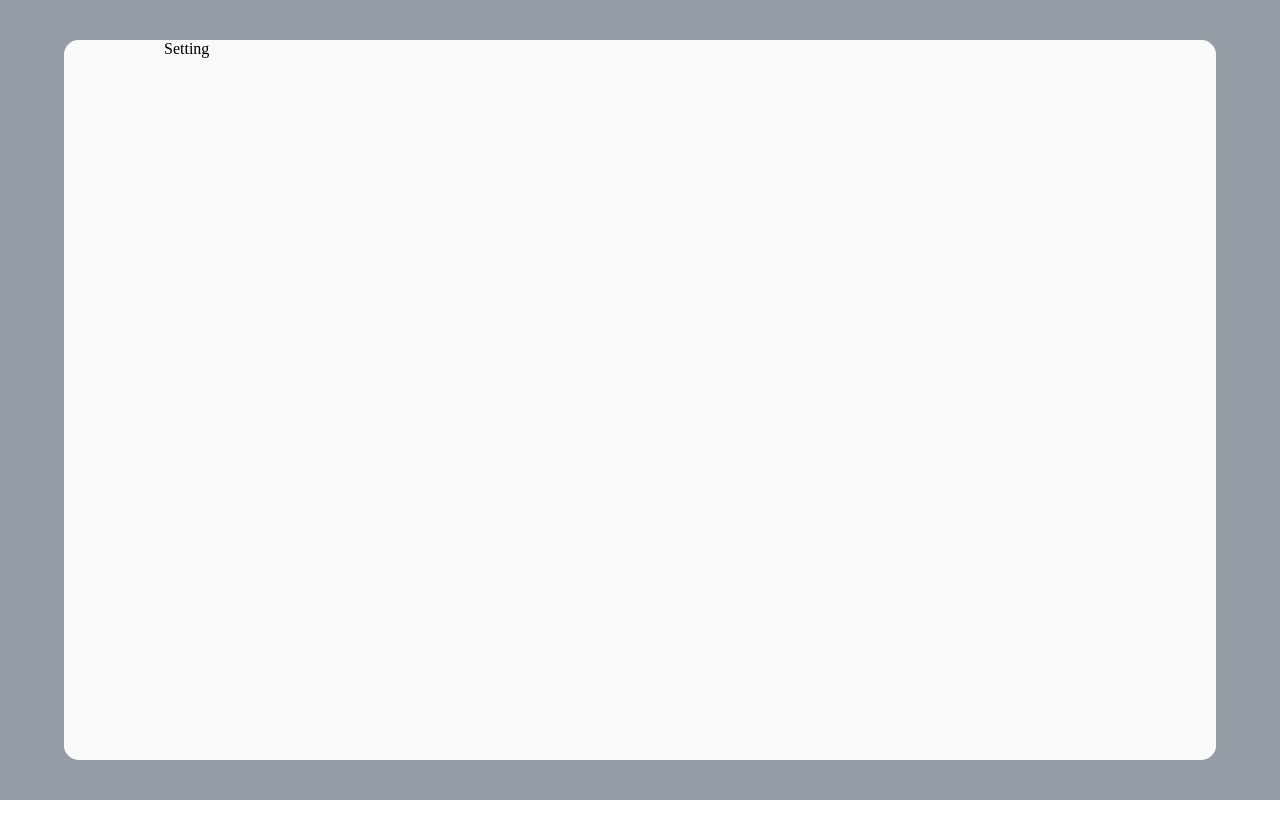
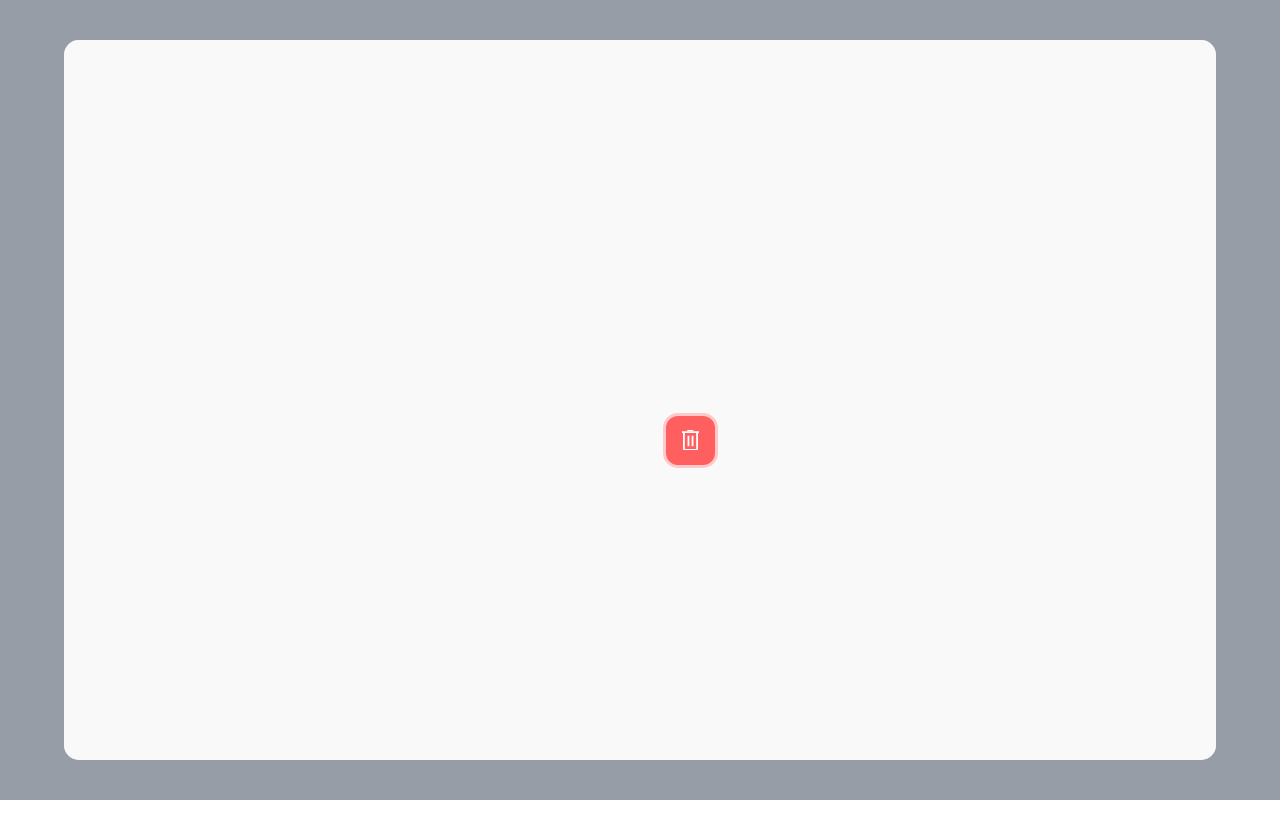
Before and after one commit to hhyufan/miaogu_aichat_frontend, a Vue app: page /Home/Setting in a window 1280 px wide. Before the commit the page ends 800 px from the top, so only its background shows below. Built offline with nearby package versions, Linux system fonts and the light colour scheme.

Commit message:
feat: 删除按钮的前端逻辑

```diff
--- a/src/api/getData.js
+++ b/src/api/getData.js
@@ -21,6 +21,10 @@ export const getChatMsg = (params, Type) => {
     return axios.get(`${baseUrl}/${Type}/messages`, params).then(res => res.data);
 };
 
+export const clearChatMsg = (params, Type) => {
+    return axios.delete(`${baseUrl}/chat/clear`, params).then(res => res.data);
+};
+
 // 获取登录请求信息
 export const login = (username, password) => {
     return axios.post(`${baseUrl}/user/login`, {username, password},  {
--- a/src/views/pages/setting.vue
+++ b/src/views/pages/setting.vue
@@ -1,13 +1,118 @@
 <template>
-    <div class="setting">
-        Setting
-    </div>
+  <div class="button-container">
+    <button class="bin-button" @click="clearChat">
+      <svg class="bin-top" viewBox="0 0 39 7" fill="none" xmlns="http://www.w3.org/2000/svg">
+        <line y1="5" x2="39" y2="5" stroke="white" stroke-width="4"></line>
+        <line x1="12" y1="1.5" x2="26.0357" y2="1.5" stroke="white" stroke-width="3"></line>
+      </svg>
+      <svg class="bin-bottom" viewBox="0 0 33 39" fill="none" xmlns="http://www.w3.org/2000/svg">
+        <mask id="path-1-inside-1_8_19" fill="white">
+          <path d="M0 0H33V35C33 37.2091 31.2091 39 29 39H4C1.79086 39 0 37.2091 0 35V0Z"></path>
+        </mask>
+        <path d="M0 0H33H0ZM37 35C37 39.4183 33.4183 43 29 43H4C-0.418278 43 -4 39.4183 -4 35H4H29H37ZM4 43C-0.418278 43 -4 39.4183 -4 35V0H4V35V43ZM37 0V35C37 39.4183 33.4183 43 29 43V35V0H37Z" fill="white" mask="url(#path-1-inside-1_8_19)"></path>
+        <path d="M12 6L12 29" stroke="white" stroke-width="4"></path>
+        <path d="M21 6V29" stroke="white" stroke-width="4"></path>
+      </svg>
+      <span class="tooltip">清空聊天记录</span>
+    </button>
+  </div>
 </template>
 
 <script>
-import { defineComponent } from 'vue';
+import {defineComponent} from 'vue';
+import {clearChatMsg} from "@/api/getData.js";
 
-export default defineComponent({});
+export default defineComponent({
+  methods: {
+    clearChat() {
+      // 弹出确认框
+      const confirmed = confirm("您确定要删除所有聊天记录吗？此操作不可逆。");
+      if (confirmed) {
+        clearChatMsg().then(response => {
+          if (response.code === 200) {
+            if (response.msg.first === "success") {
+              alert(response.msg.second);
+            } else {
+              alert("清空聊天记录失败！");
+            }
+          } else {
+            alert("清空聊天记录失败！");
+          }
+        }).catch(error => {
+          console.error('清空聊天记录时出错:', error);
+          alert("清空聊天记录时发生错误！");
+        });
+        console.log("聊天记录已清空");
+      } else {
+        console.log("用户取消了清空聊天记录的操作");
+      }
+    }
+  }
+});
 </script>
 
-<style></style>
+<style>
+.button-container {
+  display: flex;
+  justify-content: center; /* 水平居中对齐 */
+  align-items: center; /* 垂直居中对齐 */
+  height: 100vh; /* 使容器占满整个视口高度 */
+}
+
+.bin-button {
+  display: flex;
+  flex-direction: column;
+  align-items: center;
+  justify-content: center;
+  position: relative; /* 使伪元素相对于按钮定位 */
+  width: 55px; /* 初始宽度 */
+  height: 55px;
+  border-radius: 15px;
+  background-color: rgb(255, 95, 95);
+  cursor: pointer;
+  border: 3px solid rgb(255, 201, 201);
+  transition: width 0.3s ease, background-color 0.3s ease; /* 添加宽度过渡 */
+  overflow: hidden; /* 防止文本超出按钮 */
+}
+
+.bin-bottom {
+  width: 15px;
+}
+
+.bin-top {
+  width: 17px;
+  transform-origin: right;
+  transition-duration: 0.3s;
+}
+
+.tooltip {
+  position: absolute;
+  bottom: 60px; /* 冒泡框距离按钮的距离 */
+  left: 50%; /* 冒泡框水平居中 */
+  transform: translateX(-50%); /* 冒泡框水平居中 */
+  background-color: rgba(0, 0, 0, 0.7); /* 冒泡框背景颜色 */
+  color: white; /* 冒泡框文字颜色 */
+  padding: 5px 10px; /* 冒泡框内边距 */
+  border-radius: 5px; /* 冒泡框圆角 */
+  opacity: 0; /* 初始透明 */
+  transition: opacity 0.3s ease; /* 平滑过渡 */
+  pointer-events: none; /* 禁用冒泡框的事件 */
+}
+
+.bin-button:hover .tooltip {
+  opacity: 1; /* 鼠标悬停时显示冒泡框 */
+}
+
+.bin-button:hover .bin-top {
+  transform: rotate(45deg);
+}
+
+.bin-button:hover {
+  width: 150px; /* 鼠标悬停时扩展按钮宽度 */
+  background-color: rgb(255, 0, 0);
+}
+
+.bin-button:active {
+  transform: scale(0.9);
+}
+</style>
```
